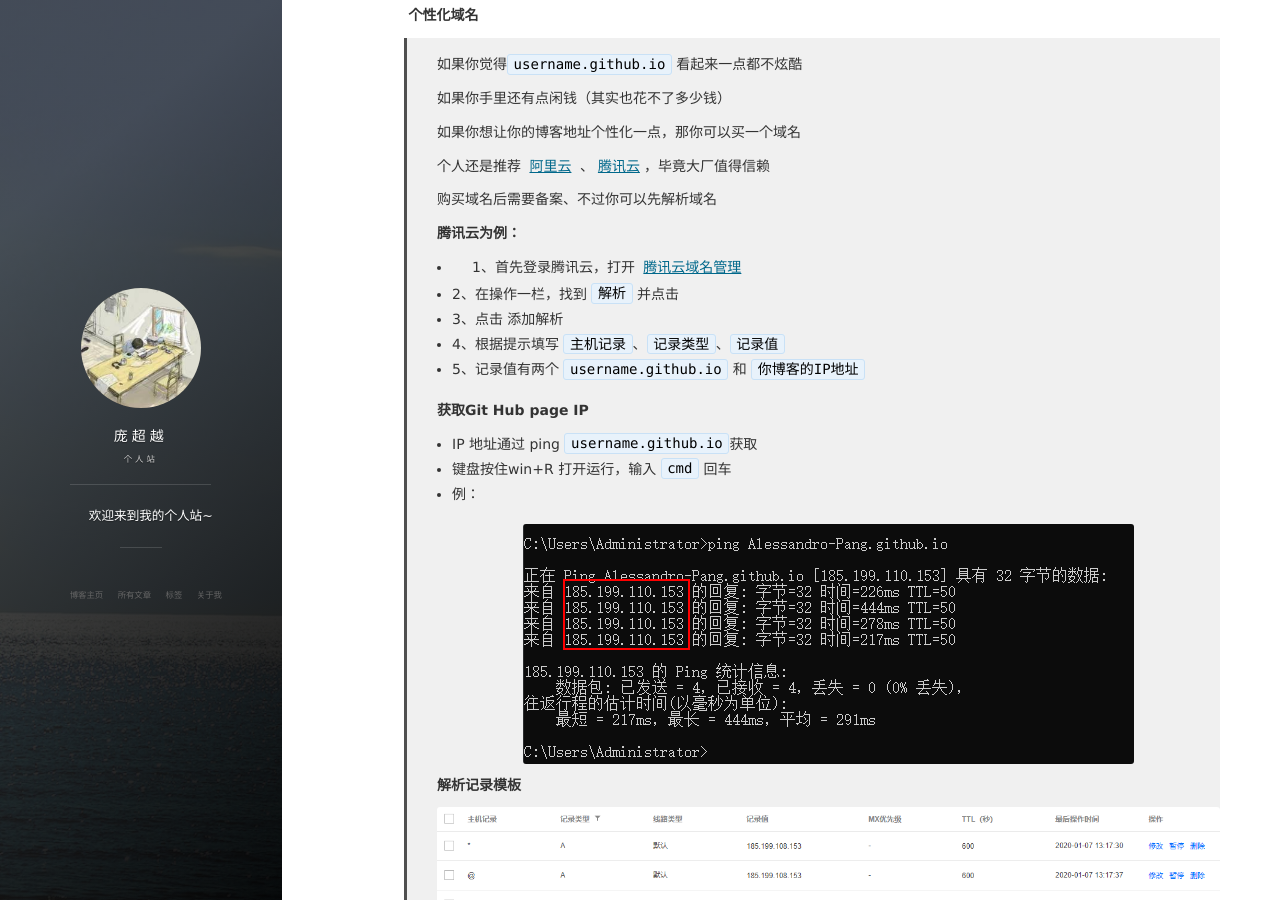
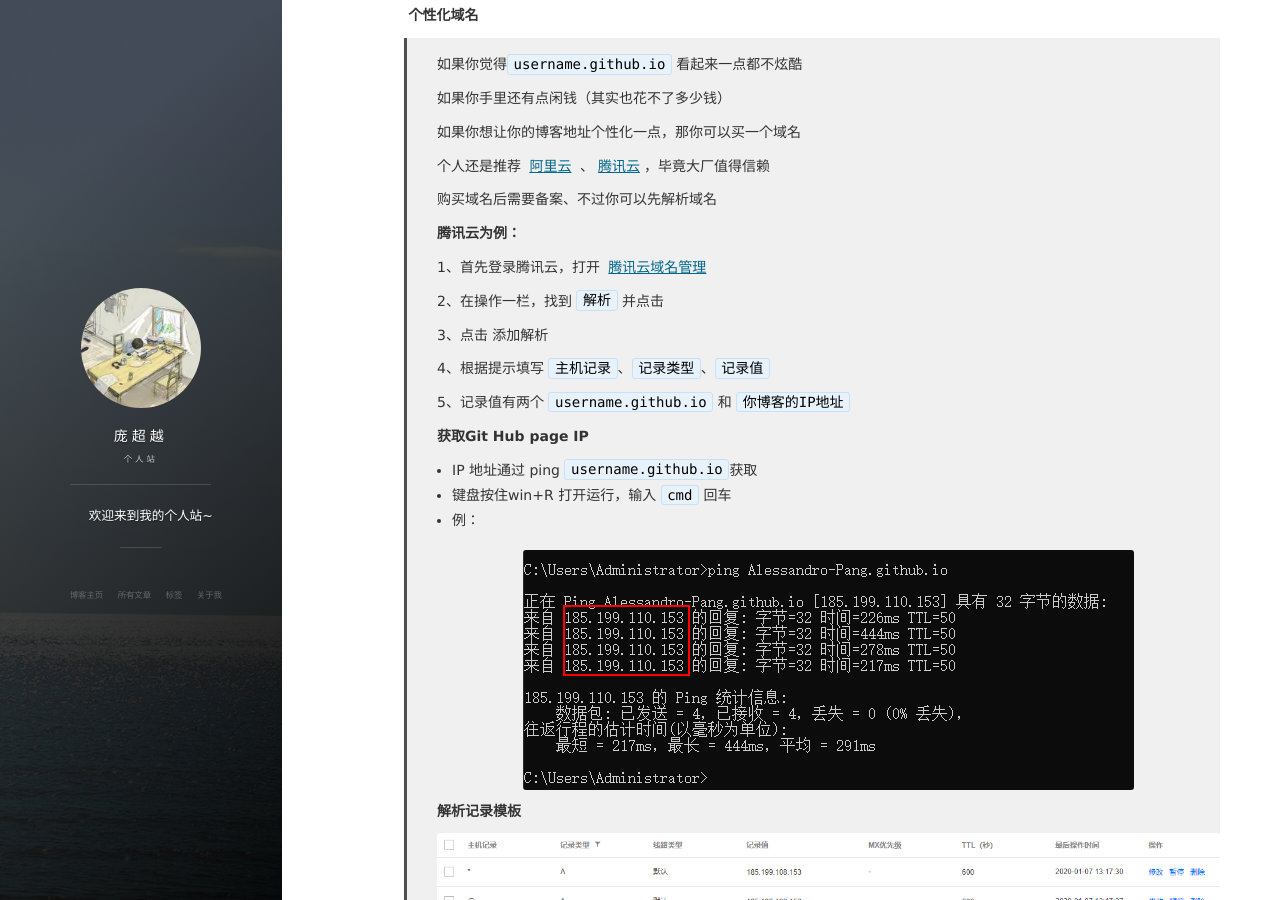
Before and after one commit to Alessandro-Pang/Alessandro-Pang.github.io, a Jekyll site: the page built from _posts/2020-01-07-GitPage搭建个人博客.md, in a window 1280 px wide and 900 px high, scrolled down 5952 px. Built offline with Jekyll 4.4.1, drawn with Linux system fonts in a browser that asks for light colours; nearby versions of some CDN libraries; comment, search, counter and statistics services are not loaded.

Commit message:
修改格式

```diff
--- a/_posts/2020-01-07-GitPage搭建个人博客.md
+++ b/_posts/2020-01-07-GitPage搭建个人博客.md
@@ -237,17 +237,20 @@ tag: 博客
 >
 > **腾讯云为例：**
 >
-> * 1、首先登录腾讯云，打开 [腾讯云域名管理](https://console.cloud.tencent.com/domain)
+> 1、首先登录腾讯云，打开 [腾讯云域名管理](https://console.cloud.tencent.com/domain)
 >
-> * 2、在操作一栏，找到 `解析` 并点击
->* 3、点击 <kbd>添加解析</kbd>
-> * 4、根据提示填写 `主机记录`、`记录类型`、`记录值`
-> * 5、记录值有两个 `username.github.io` 和  `你博客的IP地址`
+> 2、在操作一栏，找到 `解析` 并点击
+>
+> 3、点击 <kbd>添加解析</kbd>
+>
+> 4、根据提示填写 `主机记录`、`记录类型`、`记录值`
+>
+> 5、记录值有两个 `username.github.io` 和  `你博客的IP地址`
 >
 > **获取Git Hub page IP**
 >
 > * IP 地址通过 ping `username.github.io`获取
->* 键盘按住<kbd>win</kbd>+<kbd>R</kbd> 打开运行，输入 `cmd` 回车
+> * 键盘按住<kbd>win</kbd>+<kbd>R</kbd> 打开运行，输入 `cmd` 回车
 > * 例：
 >
 > <img src="../../../images/posts/2020-1-7-SlefBlog/step5.png" alt="setp1 image" />
@@ -258,9 +261,9 @@ tag: 博客
 >
 > * 解析完成以后，在你项目的Settings下设置域名
 >
->   * 将你的域名填写到文本框，点击save保存即可
+> * 将你的域名填写到文本框，点击save保存即可
 >
->   <img src="../../../images/posts/2020-1-7-SlefBlog/step7.png" alt="setp1 image" />
+> <img src="../../../images/posts/2020-1-7-SlefBlog/step7.png" alt="setp1 image" />
 >
 > **一个小问题**
 >
```
